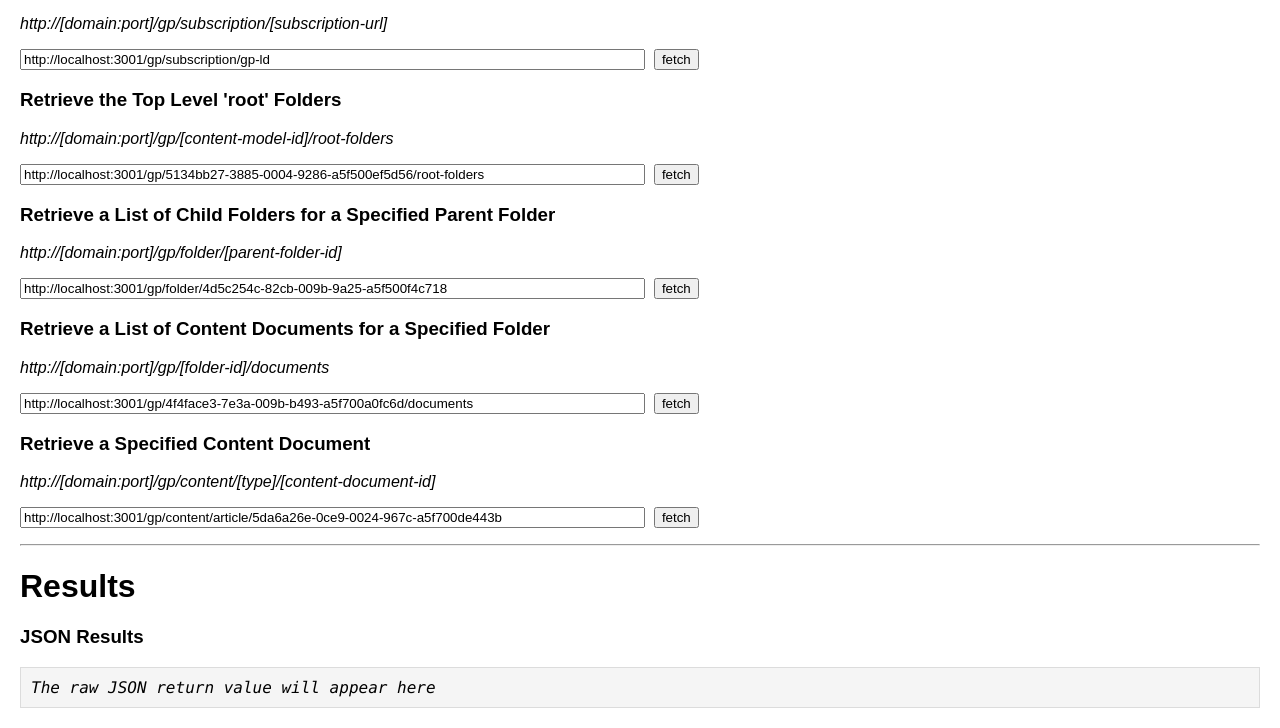
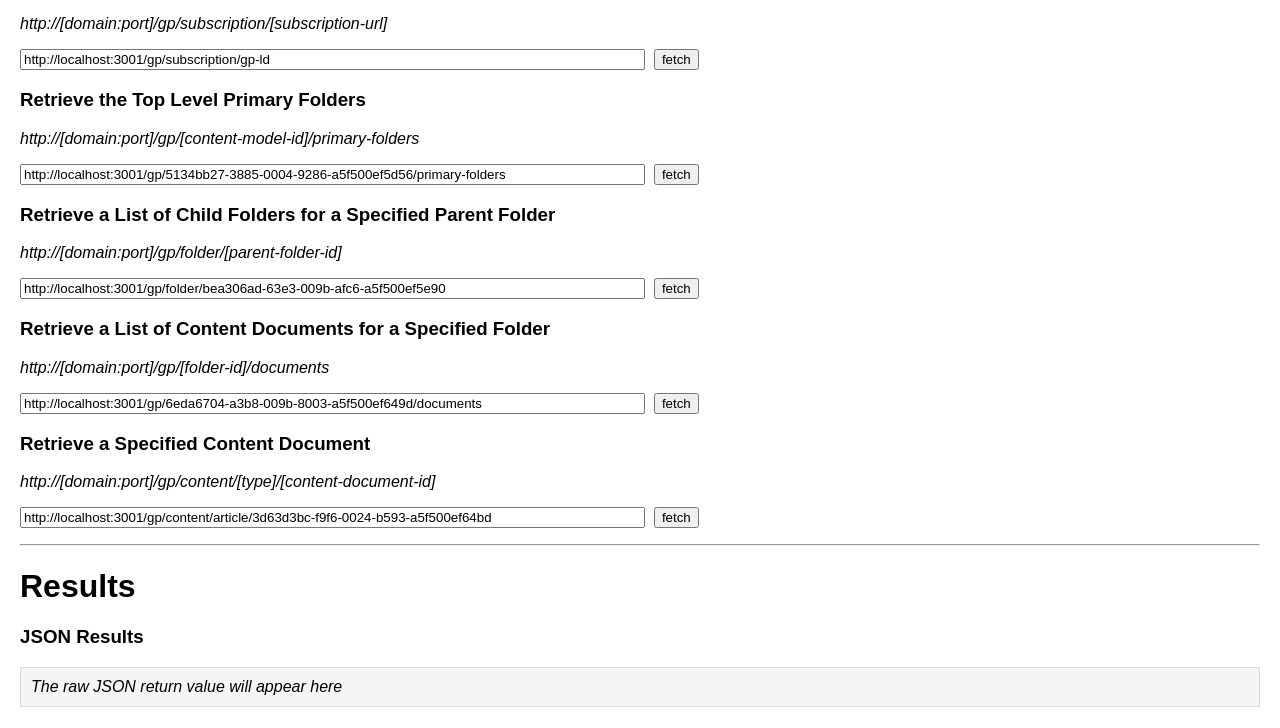
Before and after one commit to gp-technical/stack-pack-gpapi-demo, a website: page src/index.html in a window 1280 px wide. Shown: the part 359-1087 px from the top of the page. Drawn offline with Linux system fonts and the light colour scheme.

Commit message:
html formatting

```diff
--- a/src/express.js
+++ b/src/express.js
@@ -23,8 +23,8 @@ const start = async () => {
       res.json(await gpapi.get(`subscription/url/${req.params.url}`))
     })
 
-    app.get('/gp/:contentmodelid/root-folders', async (req, res) => {
-      res.json(await gpapi.get(`contentmodel/${req.params.contentmodelid}/rootfolders`))
+    app.get('/gp/:contentmodelid/primary-folders', async (req, res) => {
+      res.json(await gpapi.get(`location/contentmodel/${req.params.contentmodelid}/primary-folders`))
     })
 
     app.get('/gp/folder/:folderId', async (req, res) => {
--- a/src/index.html
+++ b/src/index.html
@@ -9,7 +9,7 @@
         margin:20px;
       }
       pre{
-        font-family:Consolas;
+        font-family:Arial;
         white-space: pre-wrap;
         padding:10px;
         border: 1px solid gainsboro;
@@ -54,28 +54,28 @@
       <input id="i1" type="text" value="http://localhost:3001/gp/subscription/gp-ld" size="75">&nbsp;
       <input type="button" value="fetch" onclick="fetchJson('i1')">
     </p>
-    <h3>Retrieve the Top Level 'root' Folders</h3>
-    <p><i>http://[domain:port]/gp/[content-model-id]/root-folders</i></p>
+    <h3>Retrieve the Top Level Primary Folders</h3>
+    <p><i>http://[domain:port]/gp/[content-model-id]/primary-folders</i></p>
     <p>
-      <input id="i2" type="text" value="http://localhost:3001/gp/5134bb27-3885-0004-9286-a5f500ef5d56/root-folders" size="75">&nbsp;
+      <input id="i2" type="text" value="http://localhost:3001/gp/5134bb27-3885-0004-9286-a5f500ef5d56/primary-folders" size="75">&nbsp;
       <input type="button" value="fetch" onclick="fetchJson('i2')">
     </p>
     <h3>Retrieve a List of Child Folders for a Specified Parent Folder</h3>
     <p><i>http://[domain:port]/gp/folder/[parent-folder-id]</i></p>
     <p>
-      <input id="i3" type="text" value="http://localhost:3001/gp/folder/4d5c254c-82cb-009b-9a25-a5f500f4c718" size="75">&nbsp;
+      <input id="i3" type="text" value="http://localhost:3001/gp/folder/bea306ad-63e3-009b-afc6-a5f500ef5e90" size="75">&nbsp;
       <input type="button" value="fetch" onclick="fetchJson('i3')">
     </p>
     <h3>Retrieve a List of Content Documents for a Specified Folder</h3>
     <p><i>http://[domain:port]/gp/[folder-id]/documents</i></p>
     <p>
-      <input id="i4" type="text" value="http://localhost:3001/gp/4f4face3-7e3a-009b-b493-a5f700a0fc6d/documents" size="75">&nbsp;
+      <input id="i4" type="text" value="http://localhost:3001/gp/6eda6704-a3b8-009b-8003-a5f500ef649d/documents" size="75">&nbsp;
       <input type="button" value="fetch" onclick="fetchJson('i4')">
     </p>
     <h3>Retrieve a Specified Content Document</h3>
     <p><i>http://[domain:port]/gp/content/[type]/[content-document-id]</i></p>
     <p>
-      <input id="i5" type="text" value="http://localhost:3001/gp/content/article/5da6a26e-0ce9-0024-967c-a5f700de443b" size="75">&nbsp;
+      <input id="i5" type="text" value="http://localhost:3001/gp/content/article/3d63d3bc-f9f6-0024-b593-a5f500ef64bd" size="75">&nbsp;
       <input type="button" value="fetch" onclick="fetchJson('i5')">
     </p>
     <hr/>
```
